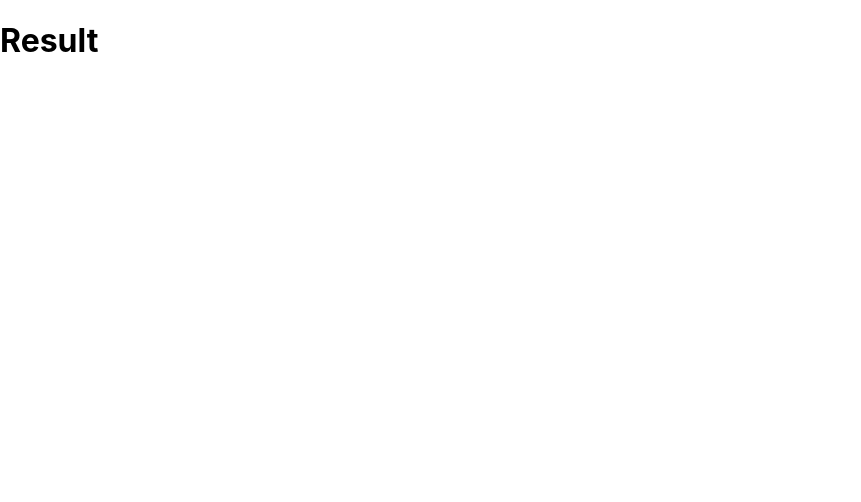
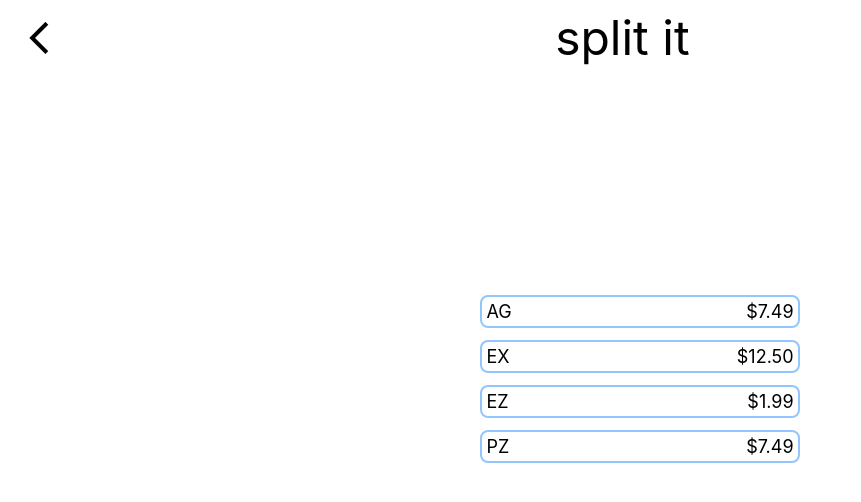
Before and after one commit to exing1/split-it, a React (Create React App) app: page /result in a window 1280 px wide. Shown: the top 502 px of the page, without its empty margins (0-861 px from the left). Built offline with nearby package versions, Linux system fonts and the light colour scheme.

Commit message:
basic functionality

```diff
--- a/src/App.css
+++ b/src/App.css
@@ -37,14 +37,6 @@
   top: 30%;
   width: 100%;
   text-align: center;
-}
-
-.upload {
-  width: 60%;
-  height: 40%;
-  background-color: lightgray;
-  border-radius: 8px;
-  box-shadow: 8px 8px 10px gray;
 }
 
 .upload-form {
@@ -100,12 +92,41 @@
   height: clamp(48px, 8vw, 64px);
 }
 
+.receipt-line {
+  font-size: large;
+  padding: 4px;
+  margin: 12px;
+  border: 4px;
+  border-color: rgb(147, 197, 255);
+  border-style: solid;
+  border-width: 2px;
+  border-radius: 8px;
+  width: clamp(268px, 24vw, 800px);
+  display: flex;
+  justify-content: space-between;
+}
+
 #hidden-next {
   visibility: hidden;
 }
 
+.people {
+  display: flex;
+  flex-direction: row;
+  justify-content: space-evenly;
+  width: 60%;
+}
+
+.userIcon {
+  width: 64px;
+  height: 64px;
+  color: white;
+  font-weight: bold;
+  line-height: 64px;
+  border-radius: 50%;
+  background-color: rgb(147, 197, 255);
+  text-align: center;
+}
+
 @media only screen and (min-width: 768px) {
-  .App {
-    background-color: red;
-  }
 }
--- a/src/components/TopBar.js
+++ b/src/components/TopBar.js
@@ -20,9 +20,12 @@ function TopBar(props) {
                 </div>
             </Link>
             <div className="name">split it</div>
-            <div className="material-symbols-outlined" id="hidden-next">
-                navigate_next
-            </div>
+            <Link className="nav" to={props.next ? props.next : ""} id={props.next ? "" : "hidden-next"}>
+                <div className="material-symbols-outlined">
+                    navigate_next
+                </div>
+            </Link>
+
         </div>
     )
 }
--- a/src/pages/Input.js
+++ b/src/pages/Input.js
@@ -18,6 +18,9 @@ export default function Input() {
     const init = []
     for (let i = 0; i < receiptItems.length; i++) {
         const item = receiptItems[i]
+        NameStorage[i] = item.name
+        PriceStorage[i] = item.price
+
         init.push(<div key={i} className="input-box">
             <TextField defaultValue={item.name} label="item" onChange={(e) => store(e, i, NameStorage)}/>
             <TextField defaultValue={item.price} label="price" type="number" sx={{width: "10ch"}} onChange={(e) => store(e, i, PriceStorage)}/>
@@ -85,7 +88,7 @@ const setClasses = (el) => {
     const isScroledlToTop = el.scrollTop === 0;
     el.classList.toggle('is-bottom-overflowing', !isScrolledToBottom);
     el.classList.toggle('is-top-overflowing', !isScroledlToTop);
-  }
+}
 
 const store = (e, i, s) => {
     if (e.target.value) {
--- a/src/pages/Result.js
+++ b/src/pages/Result.js
@@ -1,3 +1,5 @@
+import TopBar from "../components/TopBar";
+
 const Result = () => {
     // ids to names
     const people = {
@@ -21,7 +23,27 @@ const Result = () => {
 
 
     // for each food, see which people have it and assign prices
-    return <h1>Result</h1>;
+    return (
+        <>
+        <TopBar prev="/select"/>
+        <div className="box">
+            <div id="text-inputs">
+                <div className="receipt-line">
+                    <div>AG</div><div>$7.49</div>
+                </div>
+                <div className="receipt-line">
+                    <div>EX</div><div>$12.50</div>
+                </div>
+                <div className="receipt-line">
+                    <div>EZ</div><div>$1.99</div>
+                </div>
+                <div className="receipt-line">
+                    <div>PZ</div><div>$7.49</div>
+                </div>
+            </div>
+        </div>
+        </>
+    )
   };
 
   export default Result;
--- a/src/pages/Scan.js
+++ b/src/pages/Scan.js
@@ -31,7 +31,7 @@ const Scan = () => {
 
     const checkFile = (e) => {
         const path = e.target.value
-        if (path != "") {
+        if (path !== "") {
             const file = path.substring(path.lastIndexOf("\\") + 1);
             console.log(file)
             setLoading(file + " uploaded");
--- a/src/pages/Select.js
+++ b/src/pages/Select.js
@@ -1,12 +1,56 @@
 import { useLocation } from "react-router-dom";
+import TopBar from "../components/TopBar";
 
 const Select = () => {
     const location = useLocation();
     const data = location.state
+
+    console.log(data)
+
+    const items = []
+
+    for (const n in data) {
+        items.push(
+        <div className="receipt-line">
+            <span>{n}</span>
+            <span>{"$" + data[n]}</span>
+        </div>)
+    }
+
     return (
         <>
+        <TopBar prev="/input" next="/result"/>
+        <div className="box">
+            <h2>Assign items:</h2>
+            <div id="text-inputs" onScroll={setClasses}>
+                {items}
+            </div>
+            <div className="people">
+                <div className="userIcon">AG</div>
+                <div className="userIcon">EX</div>
+                <div className="userIcon">EZ</div>
+                <div className="userIcon">PZ</div>
+            </div>
+        </div>
         </>
    );
 };
 
+const setClasses = (el) => {
+    const isScrollable = el.scrollHeight > el.clientHeight;
+
+    // GUARD: If element is not scrollable, remove all classes
+    if (!isScrollable) {
+      el.classList.remove('is-bottom-overflowing', 'is-top-overflowing');
+      return;
+    }
+
+    // Otherwise, the element is overflowing!
+    // Now we just need to find out which direction it is overflowing to (can be both)
+    const isScrolledToBottom = el.scrollHeight <= el.clientHeight + el.scrollTop;
+    const isScroledlToTop = el.scrollTop === 0;
+    el.classList.toggle('is-bottom-overflowing', !isScrolledToBottom);
+    el.classList.toggle('is-top-overflowing', !isScroledlToTop);
+}
+
 export default Select;
```
